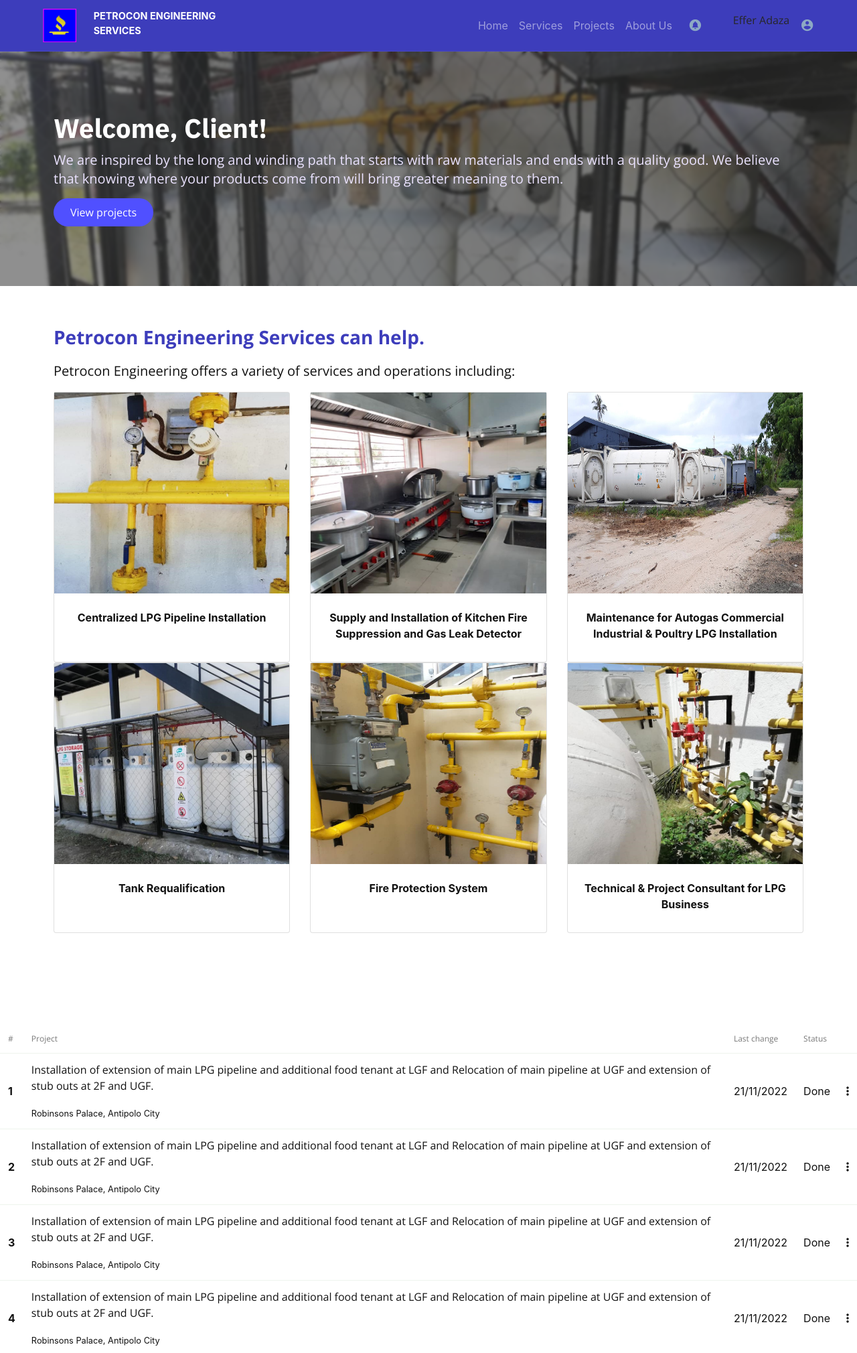
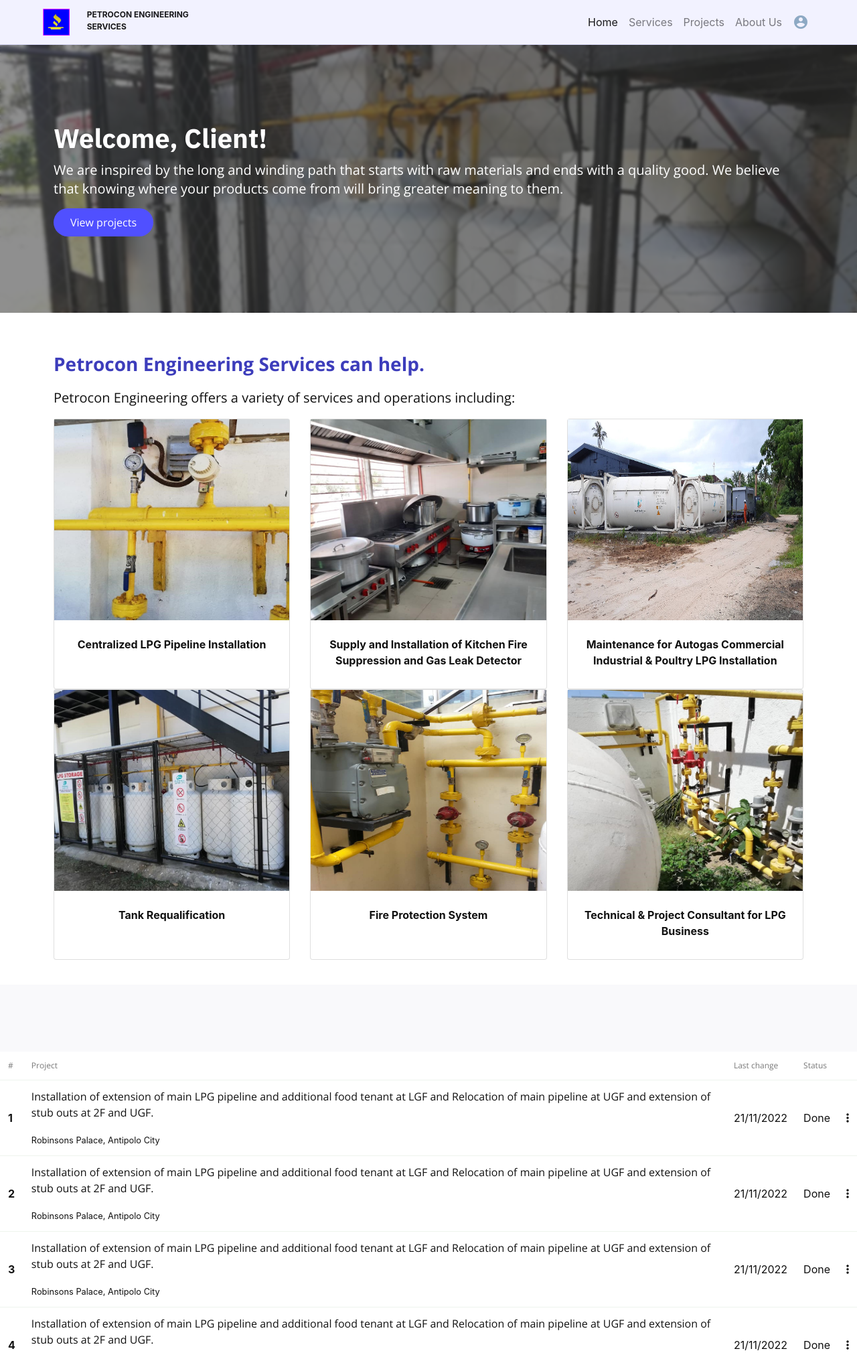
Before and after one commit to elkatakiku/PetroconEngineeringSevices, a PHP site: page /app/client/clientside.html in a window 1280 px wide. Shown: the top 2020 px of the page at 67% size. Run offline with PHP 8.4, Linux system fonts and the light colour scheme; some libraries are stand-ins or nearby versions.

Commit message:
REmove content redundancy in css and updated clients account css

```diff
--- a/app/client/clientside.html
+++ b/app/client/clientside.html
@@ -21,9 +21,9 @@
     <link rel="stylesheet" href="../../styles/cstyles.css">
   </head>
 
-  <body class="white-section">
+  <body>
     <!-- Navbar -->
-    <nav id="navbar-client-petrocon" class="navbar fixed-top navbar-expand-lg navbar-dark">
+    <nav class="navbar fixed-top navbar-expand-lg navbar-light" data-user="client">
       <a class="navbar-brand brand" href="#">
         <img src="../../images/petrocon-icon-2.png" class="d-inline-block align-top brand-icon" alt="Petrocon Logo">
         <span class="brand-name">Petrocon Engineering Services</span>
@@ -35,7 +35,7 @@
 
       <div class="collapse navbar-collapse" id="navbarSupportedContent">
         <ul class="navbar-nav ml-auto">
-        <li class="nav-item">
+          <li class="nav-item active">
             <a class="nav-link" href="#headerC">Home<span class="sr-only">(current)</span></a>
           </li>
           <li class="nav-item">
@@ -47,24 +47,18 @@
           <li class="nav-item">
             <a class="nav-link" href="#aboutUsC">About Us</a>
           </li>
-      </div>
-          <span class="material-icons">circle_notifications</span>
-
-      <div id="contentC">
-          <p class="user-name">Effer Adaza</p>
-      </div>
-        <a class="d-flex align-content-start" href="clientprofile.html">
+          <li class="nav-item">
+            <a class="nav-link linear-center" href="clientprofile.html">
                 <span id="user-display" class="material-icons">account_circle</span>
             </a>
+          </li>
+        </ul>
+      </div>
     </nav>
 
-
-      </nav>
-
-
     <!-- Header Section -->
-    <section class="colored-section" id="headerC">
-      <div class="image-overlay" data-image="header-image-1.jpg" data-height="350">
+    <section id="headerC">
+      <div class="image-overlay" data-image="header-image-1.jpg" data-height="400">
         <header class="content chome-padding">
           <h1 class="">Welcome, Client!</h1>
           <p class="subtitle">
@@ -77,7 +71,7 @@
     </section>
 
     <!-- Services Section -->
-    <section class="" id="servicesC">
+    <section class="white-section" id="servicesC">
       <div class="about-us-content chome-padding">
         <header>
           <p class="subtitle" style="font-size: 28px;"><strong>Petrocon Engineering Services can help.</strong></p>
@@ -271,6 +265,7 @@
       </div>
 
     </section>
+
     <section>
       <div class="container" style="margin-top: 100px; margin-bottom: 50px;">
         <div class="row">
@@ -301,7 +296,6 @@
     <script src="../../scripts/index.js"></script>
 
     <script>
-
       $(".image-overlay").css("backgroundImage", "url(../../images/" + $(".image-overlay").attr("data-image") + ")" );
       $(".image-overlay").css("height", $(".image-overlay").attr("data-height"));
     </script>
--- a/app/login/login.html
+++ b/app/login/login.html
@@ -83,7 +83,7 @@
         <div class="pcontainer">
             <div class="pcontent">
                 <div class="pheader">
-                    <div class="linear-center-h">
+                    <div class="linear-center">
                         <!-- Can add icon here -->
                         <i class="fa-solid fa-right-to-bracket"></i>
                         <h2 class="ptitle">Sign Up</h2>
@@ -225,7 +225,7 @@
                 <div class="pcontainer">
                     <div class="pcontent">
                         <div class="pheader">
-                            <div class="linear-center-h">
+                            <div class="linear-center">
                                 <!-- Can add icon here -->
                                 <h2 class="ptitle">Forgot Password?</h2>
                             </div>
--- a/structures/popup.html
+++ b/structures/popup.html
@@ -122,7 +122,7 @@
             <div class="pcontainer">
               <div class="pcontent">
                 <div class="pheader">
-                  <div class="linear-center-h">
+                  <div class="linear-center">
                     <!-- Can add icon here -->
                     <i class="fas fa-image"></i>
                     <h2 class="ptitle">Popup Title</h2>
--- a/styles/cstyles.css
+++ b/styles/cstyles.css
@@ -1,38 +1,43 @@
 /* || Clients CSS Styles */
 /* Nav Bar */
-#navbar-client-petrocon.navbar {
+.navbar[data-user='client'] {
     position: sticky;
     width: 100%;
     padding: .5rem 5%;
-    background-color: var(--primary);
+    background-color: var(--navbar-client-bg);
+    color: var(--navbar-client-text);
 }
 
-#navbar-client-petrocon .navbar .nav-item {
+.navbar[data-user='client'] .navbar .nav-item {
     padding: 0 18px;
 }
 
-#navbar-client-petrocon .navbar .nav-link {
+.navbar[data-user='client'] .navbar .nav-link {
     text-transform: uppercase;
     color: white;;
 }
 
 
 /* Brand */
-.brand .brand-icon {
-    width: 50px;
-    height: 50px;
+.navbar[data-user='client'] .brand .brand-icon {
+    width: 40px;
+    height: 40px;
 }
 
-.brand .brand-name {
+.navbar[data-user='client'] .brand .brand-name {
     display: inline-block;
     margin-left: 20px;
     max-width: 200px;
-    font-size: .9rem;
+    font-size: .75rem;
     font-weight: 700;
     white-space: normal;
     text-transform: uppercase;
 }
-/* button */
+
+.navbar[data-user='client'] #user-display {
+    font-size: 1.5rem;
+}
+
 /* Flowting Items in Background */
 .bg-float1, .bg-float2 {
     position: absolute;
@@ -72,7 +77,6 @@
     width: 100%;
     margin: 0;
     overflow: hidden;
-
 }
 
 /* Header Background Image and Divider */
--- a/styles/styles.css
+++ b/styles/styles.css
@@ -9,7 +9,7 @@
     /* --primary: #5215FC; */
     /* --secondary: #7070DD; */
     /* --purple: #FF00FF; */
-    /* --light-blue: #F2F2FF; */
+    --light-blue: #F2F2FF;
     --complementary: #744713;
 
     --action: #5050FF;
@@ -50,6 +50,10 @@
     --topbar-text: #272727;
     --topbar-icon: var(--palette4);
 
+    /* Navbar Client Color */
+    --navbar-client-bg: var(--light-blue);
+    --navbar-client-text: var(--primary-text);
+
     /* Navigation Tab Color */
     --navtab-text-color: #797979;
     --navtab-active-text: var(--primary-text);
@@ -78,9 +82,9 @@
 
 /* || General styles */
 body {
-    background-color: #f4f4f4;
+    background-color: var(--background-color);
     color: var(--primary-text);
-    max-width: 1366px;
+    /* max-width: 1366px; */
     margin: auto;
     position: relative;
     box-shadow: 10px 0 8px -5px #e9e1ff, -10px 0 8px -5px #e9e1ff;
@@ -128,7 +132,7 @@ hr {
     border-radius: 100px !important;
 }
 
-.linear, .linear-center-h {
+.linear, .linear-center {
     display: flex !important;
     align-items: center !important;
     gap: 10px;
@@ -138,8 +142,8 @@ hr {
     justify-content: space-between;
 }
 
-.linear-center-h {
-
+.linear-center {
+    height: 100%;
     width: 100%;
     justify-content: center;
 }
@@ -185,10 +189,6 @@ hr {
     display: flex;
     flex-direction: column;
     min-height: 100vh;
-}
-
-.main.wrapper {
-    flex-direction: column;
 }
 
 .white-section {
@@ -628,6 +628,16 @@ form .row .right {
     font-size: 1.3rem;
 }
 
+.navbar .user-name {
+    flex-shrink: 0;
+    margin: 0;
+    font-size: .9rem;
+    margin-left: 30px;
+    padding-left: 30px;
+    padding-right: 20px;
+    border-left: 1px solid var(--border-rgba-color);
+}
+
 /* || Popup */
 .popup-open {
     overflow: hidden;
@@ -997,7 +1007,7 @@ form .row .right {
     transition: all .3s ease-out;
 }
 
-.wrapper #content[data-fill="true"] {
+.wrapper .content[data-fill="true"] {
     flex: 2 0 75%;
 }
 
@@ -1104,10 +1114,6 @@ form .row .right {
     box-shadow: 0 0 10px 1px var(--default-box-shadow-color);
 }
 
-/* .custom-tab-content.show {
-    display: flex;
-} */
-
 /* || MEDIA QUERIES */
 /* SM */
 /* Extra small devices (phones, 576px and down) */
@@ -1127,7 +1133,7 @@ form .row .right {
 @media only screen and (max-width: 768px) {
 
     /* Table */
-    #content .main > .mesa {
+    .content > .mesa {
         display: block;
         position: relative;
         overflow-x: auto;
```
Also changed, not shown: app/admin/employees-admin.html (+9 -22 lines), app/admin/projectganttchart.html (+2 -5 lines), app/admin/projects.html (+19 -54 lines), app/admin/users-admin.html (+5 -10 lines), app/admin/workers-admin.html (+6 -11 lines), app/index.html (+4 -7 lines), styles/astyles.css (+26 -89 lines). Lines whose indentation alone changed are shown as unchanged.
